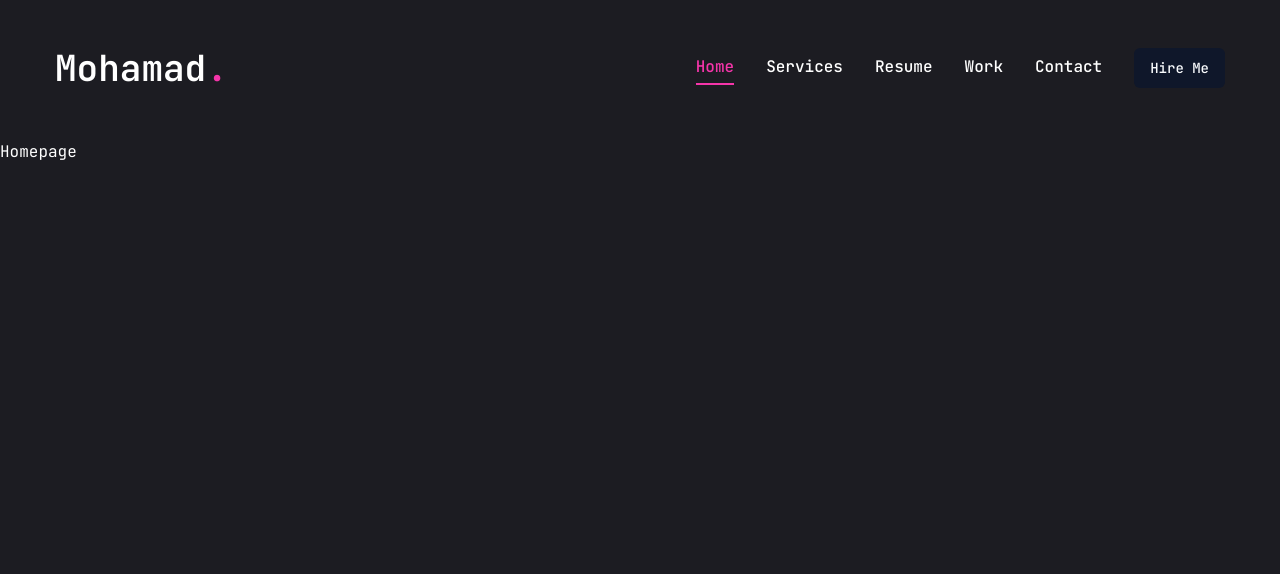
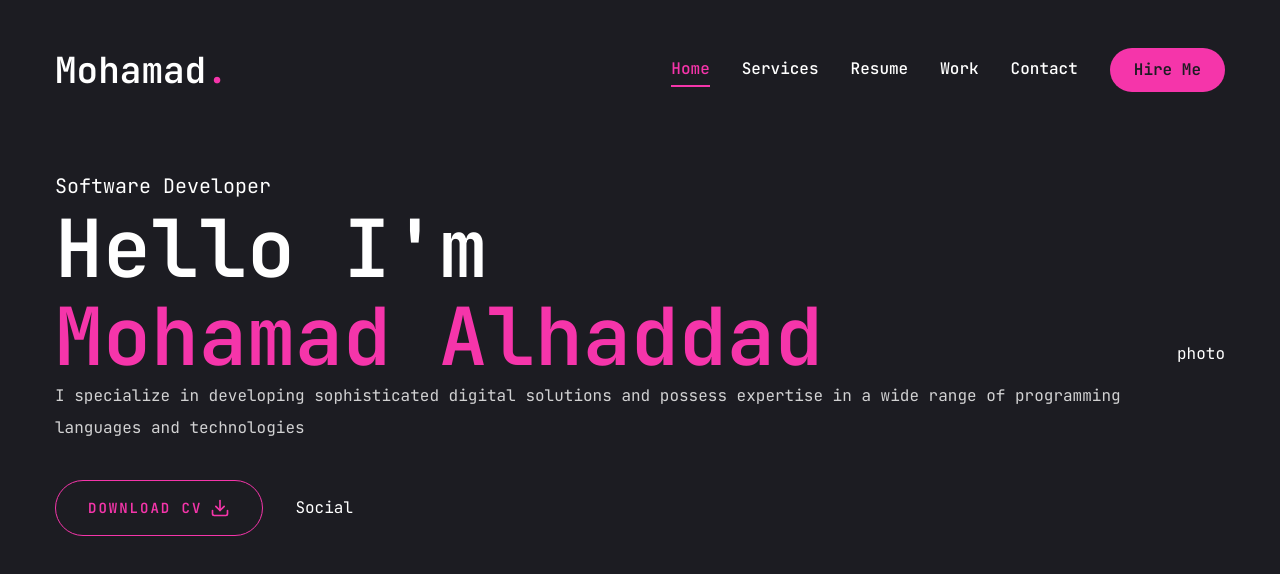
Before and after one commit to MoAlhaddad/MoPortfolio, a Next.js app: page / in a window 1280 px wide. Shown: the top 574 px of the page. Built offline with nearby package versions, Linux system fonts and the light colour scheme.

Commit message:
reached 1hr mark

```diff
--- a/app/globals.css
+++ b/app/globals.css
@@ -6,4 +6,14 @@
   body{
     @apply font-primary bg-primary text-white leading-loose;
   }
+  .h1{
+    @apply text-[48px] xl:text-[80px] leading-[1.1] font-semibold;
+  }
+  .h2{
+    @apply text-[36px] xl:text-[48px] leading-[1.1] font-semibold;
+  }
+  .h3{
+    @apply text-[20px] xl:text-[24px] leading-[1.1] font-semibold;
+  }
+
 }
--- a/app/page.jsx
+++ b/app/page.jsx
@@ -1,9 +1,37 @@
-import Image from "next/image";
+import {Button} from "@/components/ui/button";
+import {FiDownload} from "react-icons/fi";
 
-export default function Home() {
+//components
+import Social from "@/components/Social";
+
+const Home = () => {
   return (
-    <main  >
-      Homepage
-    </main>
-  );
+    <section className="h-full">
+      <div className="container mx-auto h-full">
+        <div className="flex flex-col xl:flex-row items-center justify-between xl:pt-8 xl:pb-24">
+     {/* text */}
+     <div className="text-center xl:text-left">
+      <span className="text-xl">Software Developer</span>
+      <h1 className="h1">Hello I'm <br /> <span className="text-accent">Mohamad Alhaddad</span></h1>
+     <p className="max-1-[500px] mb-9 text-white/80">I specialize in developing sophisticated digital solutions and possess expertise in a wide range of programming languages and technologies</p>
+     {/* btn and socials*/}
+     <div className="flex flex-col xl:flex-row items-center gap-8">
+      <Button variant="outline" size="lg" className="uppercase flex items-center gap-2">
+        <span>Download CV</span>
+        <FiDownload className="text-xl" />
+      </Button>
+      <div className="mb-8 xl:mb-0">
+        <Social/>
+      </div>
+     </div>
+
+     </div>
+      {/** photo */}
+      <div>photo</div>
+     </div>
+      </div>
+    </section>
+  )
 }
+
+export default Home
--- a/components/MobileNav.jsx
+++ b/components/MobileNav.jsx
@@ -43,7 +43,18 @@ const pathname = usePathname();
     <SheetContent className="flex flex-col">
         {/*logo  */ }
 
-        <div>logo</div>
+        <div className="mt-32 mb-40 text-center text-2xl ">
+            <Link href="/" >
+                <h1 className="text-4xl font-semibold">Mohamad<span className="text-accent">.</span></h1>
+            </Link>
+        </div>
+
+        {/*nav */}
+        <nav className="flex flex-col justify-center item-center gap-8">{links.map((link, index) => {
+            return (
+            <Link href={link.path} key={index} className={`${link.path === pathname && "text-accent border-b-2 border-accent"} text-xl capitalize hover:text-accent transition-all`}>{link.name}</Link>
+            )
+        })}</nav>
     </SheetContent>
   </Sheet>
 }
--- /dev/null
+++ b/components/Social.jsx
@@ -0,0 +1,15 @@
+import Link from "next/link"
+import {FaGithub, FaLinkedIn} from "react-icons/fa";
+
+const socials = [
+    {icon: <FaGithub />, path: ""},
+    {icon: <FaLinkedIn/>, path: ""}
+]
+
+const Social = ({containerStyles, iconStyles}) => {
+  return (
+    <div>Social</div>
+  )
+}
+
+export default Social
--- a/components/ui/button.jsx
+++ b/components/ui/button.jsx
@@ -5,24 +5,19 @@ import { cva } from "class-variance-authority";
 import { cn } from "@/lib/utils"
 
 const buttonVariants = cva(
-  "inline-flex items-center justify-center whitespace-nowrap rounded-md text-sm font-medium ring-offset-white transition-colors focus-visible:outline-none focus-visible:ring-2 focus-visible:ring-slate-950 focus-visible:ring-offset-2 disabled:pointer-events-none disabled:opacity-50 dark:ring-offset-slate-950 dark:focus-visible:ring-slate-300",
+  "inline-flex items-center justify-center whitespace-nowrap rounded-full text-base font-semibold ring-offset-white transitition-colors",
   {
     variants: {
       variant: {
-        default: "bg-slate-900 text-slate-50 hover:bg-slate-900/90 dark:bg-slate-50 dark:text-slate-900 dark:hover:bg-slate-50/90",
-        destructive:
-          "bg-red-500 text-slate-50 hover:bg-red-500/90 dark:bg-red-900 dark:text-slate-50 dark:hover:bg-red-900/90",
-        outline:
-          "border border-slate-200 bg-white hover:bg-slate-100 hover:text-slate-900 dark:border-slate-800 dark:bg-slate-950 dark:hover:bg-slate-800 dark:hover:text-slate-50",
-        secondary:
-          "bg-slate-100 text-slate-900 hover:bg-slate-100/80 dark:bg-slate-800 dark:text-slate-50 dark:hover:bg-slate-800/80",
-        ghost: "hover:bg-slate-100 hover:text-slate-900 dark:hover:bg-slate-800 dark:hover:text-slate-50",
-        link: "text-slate-900 underline-offset-4 hover:underline dark:text-slate-50",
+        default: "bg-accent text-primary hover:bg-accent-hover",
+        primary: 'bg-primary text-white',
+        outline: 'border border-accent bg-transparent text-accent hover:bg-accent hover:text-primary',
+
       },
       size: {
-        default: "h-10 px-4 py-2",
-        sm: "h-9 rounded-md px-3",
-        lg: "h-11 rounded-md px-8",
+        default: "h-[44px] px-6",
+        md: "h-[48px] px-6",
+        lg: "h-[56px] px-8 text-sm uppercase tracking-[2px]",
         icon: "h-10 w-10",
       },
     },
```
